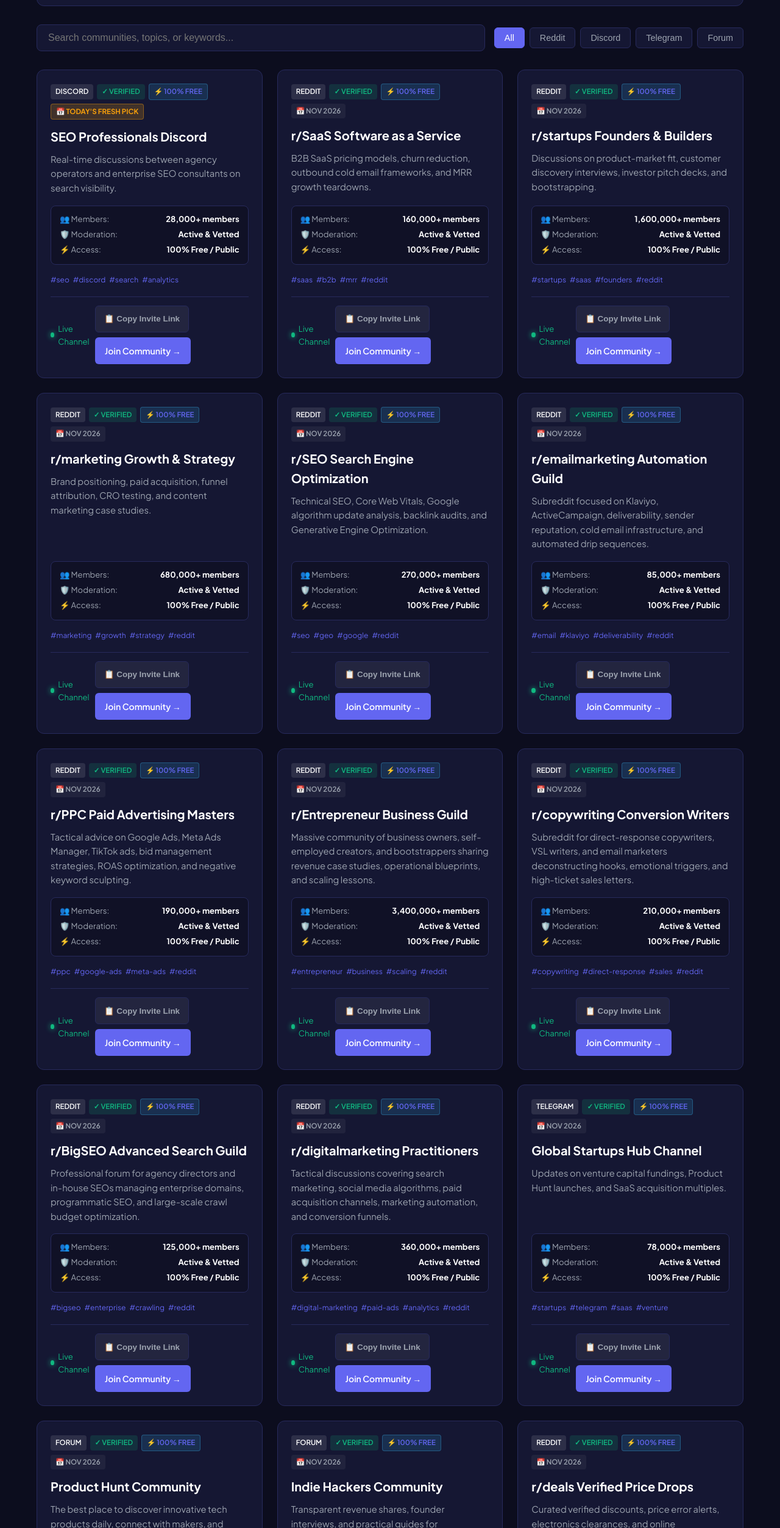
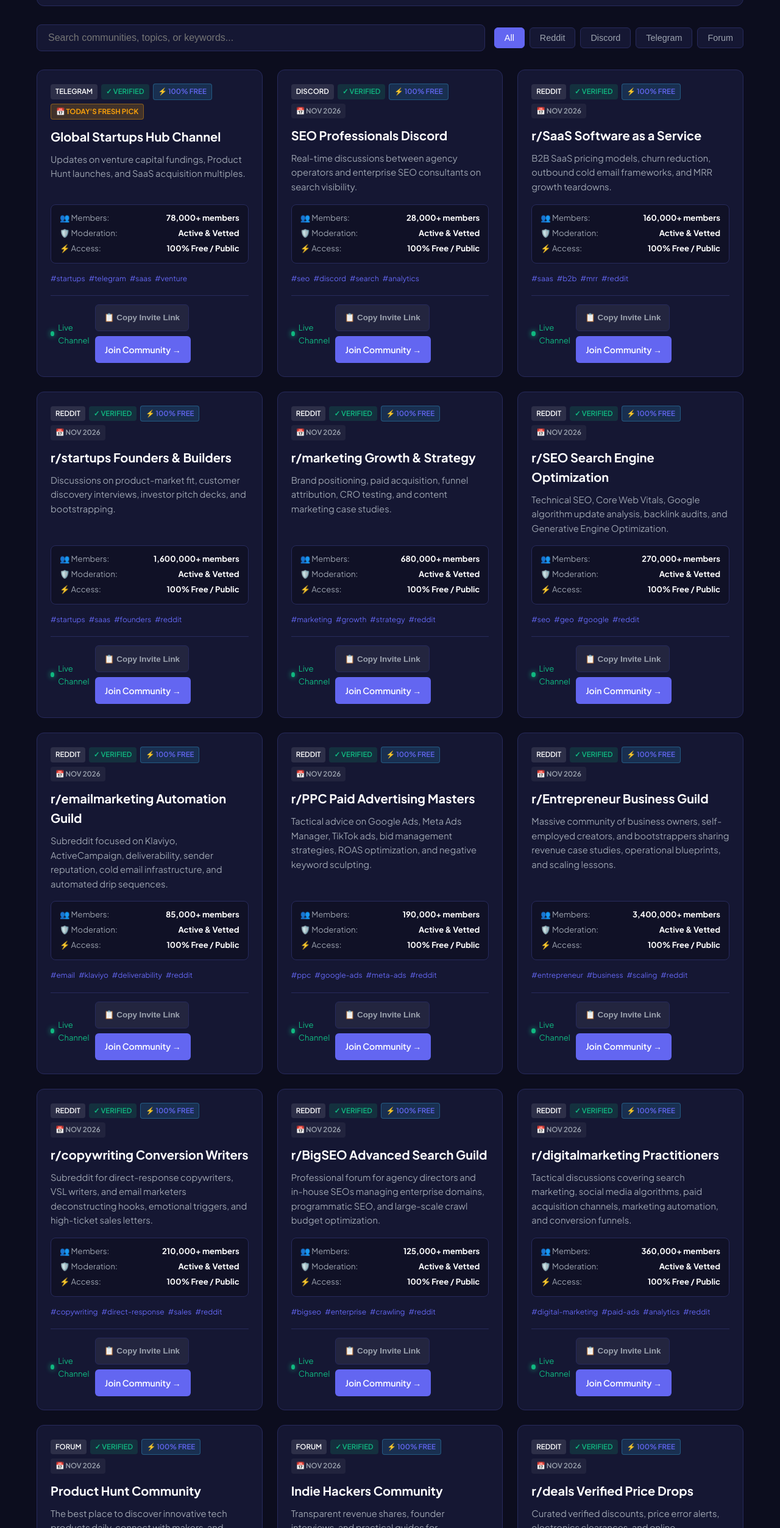
Before and after one commit to jibranpcccc/local-lead-gen-pay-per-call-hub, a plain HTML site: page index.html in a window 1280 px wide. Shown: the part 1121-3626 px from the top of the page at 61% size. Drawn offline with Linux system fonts and the light colour scheme.

Commit message:
feat(replenishment): fresh community links added - 2026-11-24 [skip ci]

```diff
--- a/index.html
+++ b/index.html
@@ -148,86 +148,86 @@
           {
             "@type": "ListItem",
             "position": 1,
+            "name": "Global Startups Hub Channel",
+            "description": "Updates on venture capital fundings, Product Hunt launches, and SaaS acquisition multiples.",
+            "url": "https://t.me/startup_hub"
+          },
+          {
+            "@type": "ListItem",
+            "position": 2,
             "name": "SEO Professionals Discord",
             "description": "Real-time discussions between agency operators and enterprise SEO consultants on search visibility.",
             "url": "https://discord.gg/seo"
           },
           {
             "@type": "ListItem",
-            "position": 2,
+            "position": 3,
             "name": "r/SaaS Software as a Service",
             "description": "B2B SaaS pricing models, churn reduction, outbound cold email frameworks, and MRR growth teardowns.",
             "url": "https://www.reddit.com/r/SaaS/"
           },
           {
             "@type": "ListItem",
-            "position": 3,
+            "position": 4,
             "name": "r/startups Founders & Builders",
             "description": "Discussions on product-market fit, customer discovery interviews, investor pitch decks, and bootstrapping.",
             "url": "https://www.reddit.com/r/startups/"
           },
           {
             "@type": "ListItem",
-            "position": 4,
+            "position": 5,
             "name": "r/marketing Growth & Strategy",
             "description": "Brand positioning, paid acquisition, funnel attribution, CRO testing, and content marketing case studies.",
             "url": "https://www.reddit.com/r/marketing/"
           },
           {
             "@type": "ListItem",
-            "position": 5,
+            "position": 6,
             "name": "r/SEO Search Engine Optimization",
             "description": "Technical SEO, Core Web Vitals, Google algorithm update analysis, backlink audits, and Generative Engine Optimization.",
             "url": "https://www.reddit.com/r/SEO/"
           },
           {
             "@type": "ListItem",
-            "position": 6,
+            "position": 7,
             "name": "r/emailmarketing Automation Guild",
             "description": "Subreddit focused on Klaviyo, ActiveCampaign, deliverability, sender reputation, cold email infrastructure, and automated drip sequences.",
             "url": "https://www.reddit.com/r/emailmarketing/"
           },
           {
             "@type": "ListItem",
-            "position": 7,
+            "position": 8,
             "name": "r/PPC Paid Advertising Masters",
             "description": "Tactical advice on Google Ads, Meta Ads Manager, TikTok ads, bid management strategies, ROAS optimization, and negative keyword sculpting.",
             "url": "https://www.reddit.com/r/PPC/"
           },
           {
             "@type": "ListItem",
-            "position": 8,
+            "position": 9,
             "name": "r/Entrepreneur Business Guild",
             "description": "Massive community of business owners, self-employed creators, and bootstrappers sharing revenue case studies, operational blueprints, and scaling lessons.",
             "url": "https://www.reddit.com/r/Entrepreneur/"
           },
           {
             "@type": "ListItem",
-            "position": 9,
+            "position": 10,
             "name": "r/copywriting Conversion Writers",
             "description": "Subreddit for direct-response copywriters, VSL writers, and email marketers deconstructing hooks, emotional triggers, and high-ticket sales letters.",
             "url": "https://www.reddit.com/r/copywriting/"
           },
           {
             "@type": "ListItem",
-            "position": 10,
+            "position": 11,
             "name": "r/BigSEO Advanced Search Guild",
             "description": "Professional forum for agency directors and in-house SEOs managing enterprise domains, programmatic SEO, and large-scale crawl budget optimization.",
             "url": "https://www.reddit.com/r/BigSEO/"
           },
           {
             "@type": "ListItem",
-            "position": 11,
+            "position": 12,
             "name": "r/digitalmarketing Practitioners",
             "description": "Tactical discussions covering search marketing, social media algorithms, paid acquisition channels, marketing automation, and conversion funnels.",
             "url": "https://www.reddit.com/r/digitalmarketing/"
-          },
-          {
-            "@type": "ListItem",
-            "position": 12,
-            "name": "Global Startups Hub Channel",
-            "description": "Updates on venture capital fundings, Product Hunt launches, and SaaS acquisition multiples.",
-            "url": "https://t.me/startup_hub"
           },
           {
             "@type": "ListItem",
@@ -615,12 +615,36 @@
         </div>
         <div id="vetted-communities" class="grid">
 
-        <div id="community-card-1" class="card" data-platform="discord" data-category="seo & search">
+        <div id="community-card-1" class="card" data-platform="telegram" data-category="startups & venture">
+            <div class="card-header">
+                <span class="badge badge-platform">Telegram</span>
+                <span class="badge badge-verified">✓ Verified</span>
+                <span class="badge badge-free">⚡ 100% Free</span>
+                <span class="badge badge-date" style="background: rgba(245, 158, 11, 0.2); color: #f59e0b; border: 1px solid rgba(245, 158, 11, 0.4); font-weight: 700;">📅 Today's Fresh Pick</span>
+            </div>
+            <h3 class="card-title">Global Startups Hub Channel</h3>
+            <p class="card-desc">Updates on venture capital fundings, Product Hunt launches, and SaaS acquisition multiples.</p>
+            <div class="spec-matrix">
+                <div class="spec-row"><span>👥 Members:</span> <strong>78,000+ members</strong></div>
+                <div class="spec-row"><span>🛡️ Moderation:</span> <strong>Active & Vetted</strong></div>
+                <div class="spec-row"><span>⚡ Access:</span> <strong>100% Free / Public</strong></div>
+            </div>
+            <div class="tags-row"><span class="tag">#startups</span><span class="tag">#telegram</span><span class="tag">#saas</span><span class="tag">#venture</span></div>
+            <div class="card-footer">
+                <span class="activity-pulse"><span class="pulse-dot"></span> Live Channel</span>
+                <div class="card-actions">
+                    <button class="btn-copy-invite" onclick="copyInviteLink(event, 'https://t.me/startup_hub')">📋 Copy Invite Link</button>
+                    <a href="https://t.me/startup_hub" target="_blank" rel="noopener noreferrer" class="btn-join">Join Community →</a>
+                </div>
+            </div>
+        </div>
+
+        <div id="community-card-2" class="card" data-platform="discord" data-category="seo & search">
             <div class="card-header">
                 <span class="badge badge-platform">Discord</span>
                 <span class="badge badge-verified">✓ Verified</span>
                 <span class="badge badge-free">⚡ 100% Free</span>
-                <span class="badge badge-date" style="background: rgba(245, 158, 11, 0.2); color: #f59e0b; border: 1px solid rgba(245, 158, 11, 0.4); font-weight: 700;">📅 Today's Fresh Pick</span>
+                <span class="badge badge-date">📅 Nov 2026</span>
             </div>
             <h3 class="card-title">SEO Professionals Discord</h3>
             <p class="card-desc">Real-time discussions between agency operators and enterprise SEO consultants on search visibility.</p>
@@ -639,7 +663,7 @@
             </div>
         </div>
 
-        <div id="community-card-2" class="card" data-platform="reddit" data-category="saas growth">
+        <div id="community-card-3" class="card" data-platform="reddit" data-category="saas growth">
             <div class="card-header">
                 <span class="badge badge-platform">Reddit</span>
                 <span class="badge badge-verified">✓ Verified</span>
@@ -663,7 +687,7 @@
             </div>
         </div>
 
-        <div id="community-card-3" class="card" data-platform="reddit" data-category="startups & saas">
+        <div id="community-card-4" class="card" data-platform="reddit" data-category="startups & saas">
             <div class="card-header">
                 <span class="badge badge-platform">Reddit</span>
                 <span class="badge badge-verified">✓ Verified</span>
@@ -687,7 +711,7 @@
             </div>
         </div>
 
-        <div id="community-card-4" class="card" data-platform="reddit" data-category="digital marketing">
+        <div id="community-card-5" class="card" data-platform="reddit" data-category="digital marketing">
             <div class="card-header">
                 <span class="badge badge-platform">Reddit</span>
                 <span class="badge badge-verified">✓ Verified</span>
@@ -711,7 +735,7 @@
             </div>
         </div>
 
-        <div id="community-card-5" class="card" data-platform="reddit" data-category="seo & geo">
+        <div id="community-card-6" class="card" data-platform="reddit" data-category="seo & geo">
             <div class="card-header">
                 <span class="badge badge-platform">Reddit</span>
                 <span class="badge badge-verified">✓ Verified</span>
@@ -735,7 +759,7 @@
             </div>
         </div>
 
-        <div id="community-card-6" class="card" data-platform="reddit" data-category="lifecycle marketing">
+        <div id="community-card-7" class="card" data-platform="reddit" data-category="lifecycle marketing">
             <div class="card-header">
                 <span class="badge badge-platform">Reddit</span>
                 <span class="badge badge-verified">✓ Verified</span>
@@ -759,7 +783,7 @@
             </div>
         </div>
 
-        <div id="community-card-7" class="card" data-platform="reddit" data-category="paid search & ads">
+        <div id="community-card-8" class="card" data-platform="reddit" data-category="paid search & ads">
             <div class="card-header">
                 <span class="badge badge-platform">Reddit</span>
                 <span class="badge badge-verified">✓ Verified</span>
@@ -783,7 +807,7 @@
             </div>
         </div>
 
-        <div id="community-card-8" class="card" data-platform="reddit" data-category="entrepreneurship">
+        <div id="community-card-9" class="card" data-platform="reddit" data-category="entrepreneurship">
             <div class="card-header">
                 <span class="badge badge-platform">Reddit</span>
                 <span class="badge badge-verified">✓ Verified</span>
@@ -807,7 +831,7 @@
             </div>
         </div>
 
-        <div id="community-card-9" class="card" data-platform="reddit" data-category="direct response copy">
+        <div id="community-card-10" class="card" data-platform="reddit" data-category="direct response copy">
             <div class="card-header">
                 <span class="badge badge-platform">Reddit</span>
                 <span class="badge badge-verified">✓ Verified</span>
@@ -831,7 +855,7 @@
             </div>
         </div>
 
-        <div id="community-card-10" class="card" data-platform="reddit" data-category="enterprise seo">
+        <div id="community-card-11" class="card" data-platform="reddit" data-category="enterprise seo">
             <div class="card-header">
                 <span class="badge badge-platform">Reddit</span>
                 <span class="badge badge-verified">✓ Verified</span>
@@ -855,7 +879,7 @@
             </div>
         </div>
 
-        <div id="community-card-11" class="card" data-platform="reddit" data-category="digital marketing">
+        <div id="community-card-12" class="card" data-platform="reddit" data-category="digital marketing">
             <div class="card-header">
                 <span class="badge badge-platform">Reddit</span>
                 <span class="badge badge-verified">✓ Verified</span>
@@ -875,30 +899,6 @@
                 <div class="card-actions">
                     <button class="btn-copy-invite" onclick="copyInviteLink(event, 'https://www.reddit.com/r/digitalmarketing/')">📋 Copy Invite Link</button>
                     <a href="https://www.reddit.com/r/digitalmarketing/" target="_blank" rel="noopener noreferrer" class="btn-join">Join Community →</a>
-                </div>
-            </div>
-        </div>
-
-        <div id="community-card-12" class="card" data-platform="telegram" data-category="startups & venture">
-            <div class="card-header">
-                <span class="badge badge-platform">Telegram</span>
-                <span class="badge badge-verified">✓ Verified</span>
-                <span class="badge badge-free">⚡ 100% Free</span>
-                <span class="badge badge-date">📅 Nov 2026</span>
-            </div>
-            <h3 class="card-title">Global Startups Hub Channel</h3>
-            <p class="card-desc">Updates on venture capital fundings, Product Hunt launches, and SaaS acquisition multiples.</p>
-            <div class="spec-matrix">
-                <div class="spec-row"><span>👥 Members:</span> <strong>78,000+ members</strong></div>
-                <div class="spec-row"><span>🛡️ Moderation:</span> <strong>Active & Vetted</strong></div>
-                <div class="spec-row"><span>⚡ Access:</span> <strong>100% Free / Public</strong></div>
-            </div>
-            <div class="tags-row"><span class="tag">#startups</span><span class="tag">#telegram</span><span class="tag">#saas</span><span class="tag">#venture</span></div>
-            <div class="card-footer">
-                <span class="activity-pulse"><span class="pulse-dot"></span> Live Channel</span>
-                <div class="card-actions">
-                    <button class="btn-copy-invite" onclick="copyInviteLink(event, 'https://t.me/startup_hub')">📋 Copy Invite Link</button>
-                    <a href="https://t.me/startup_hub" target="_blank" rel="noopener noreferrer" class="btn-join">Join Community →</a>
                 </div>
             </div>
         </div>
```
Also changed, not shown: data/groups.json (+20 -19 lines), feed.xml (+9 -9 lines).
